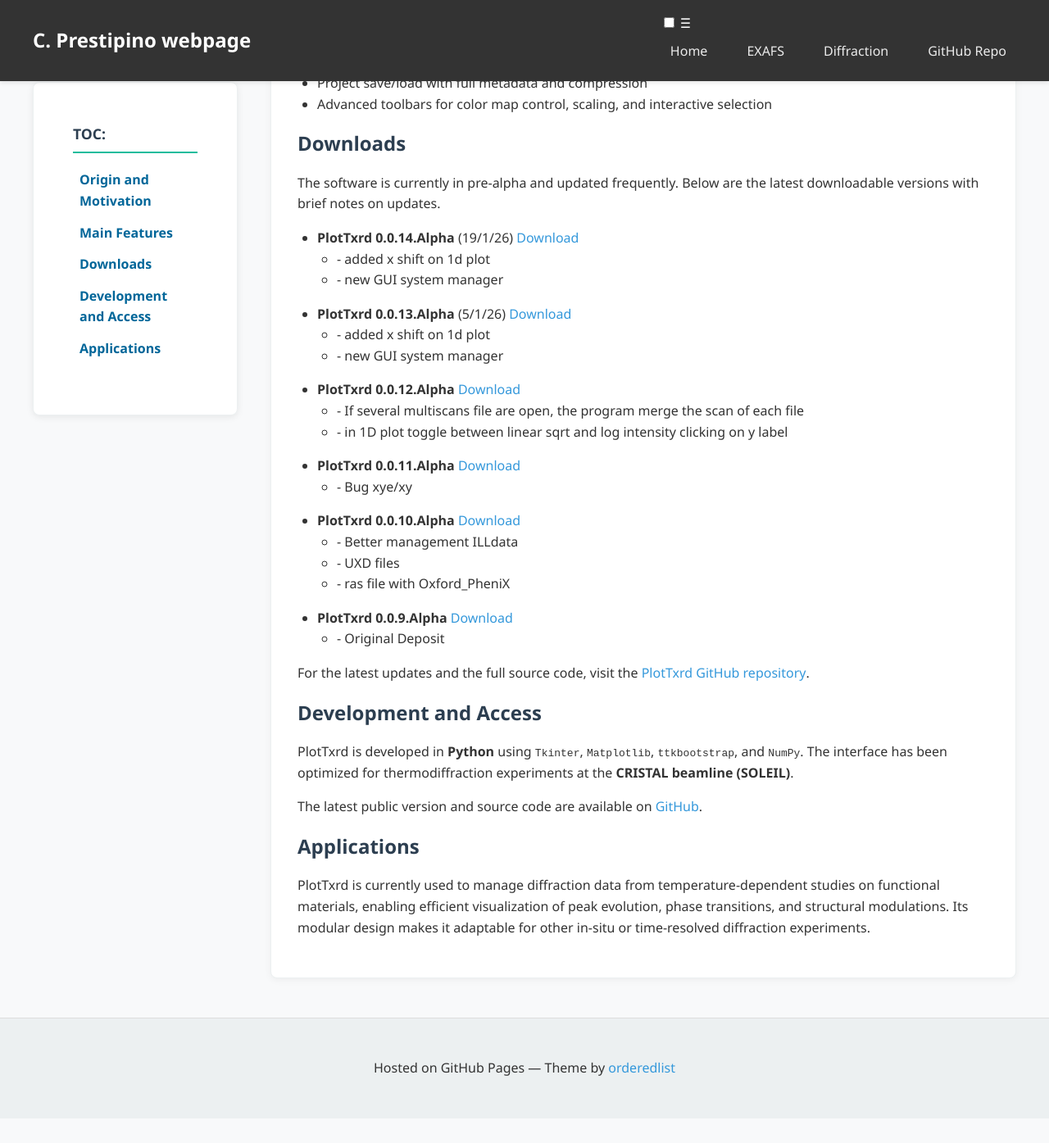
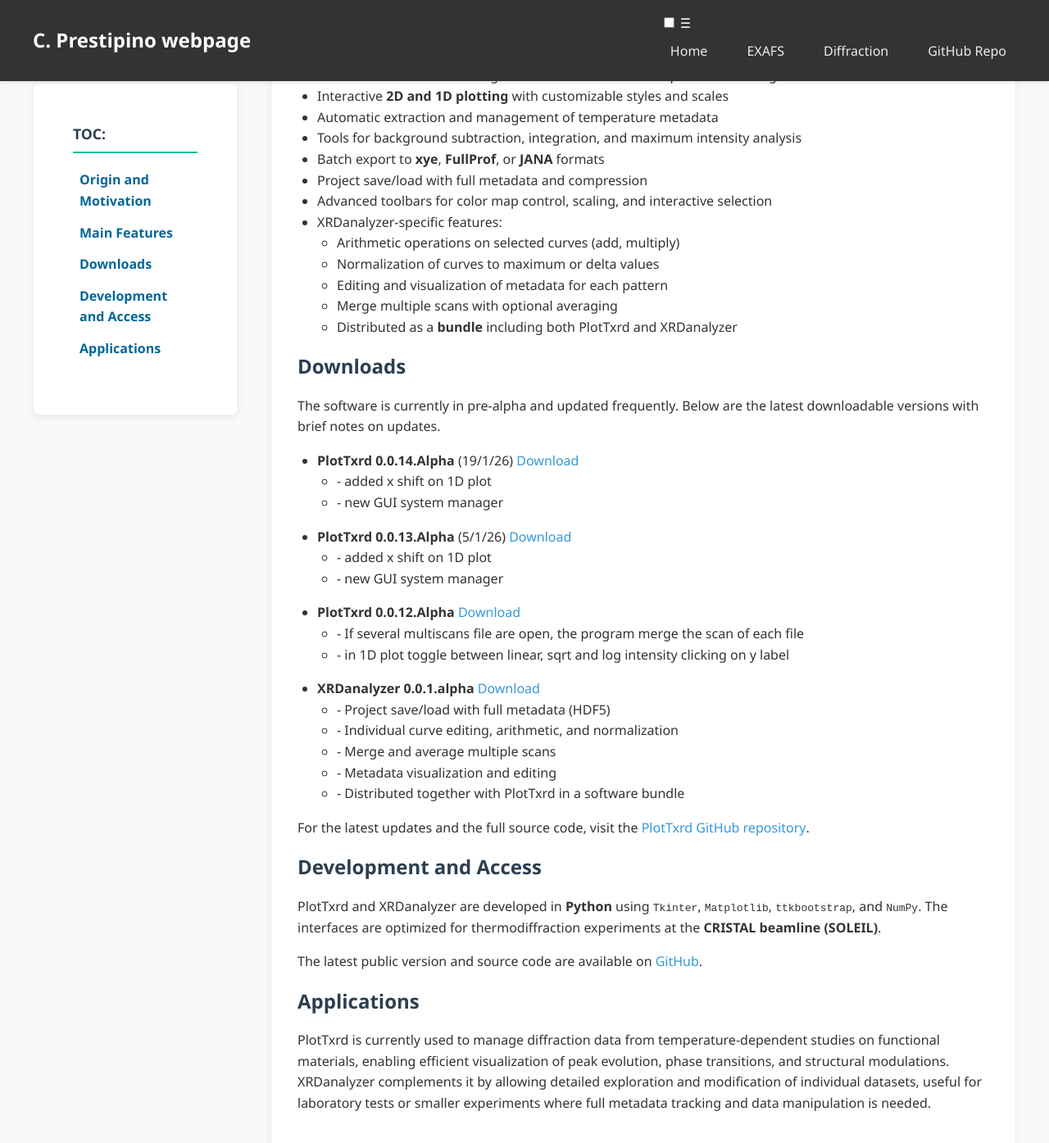
Before and after one commit to Prestipino/Prestipino.github.io, a Jekyll site: the page built from PlotTxrd.html, in a window 1280 px wide and 1400 px high, scrolled down 603 px. Shown: the top 1395 px of the window at 82% size. Built offline with Jekyll 4.4.1, drawn with Linux system fonts in a browser that asks for light colours; before the commit the page ends 1968 px from its top, so only the background shows below that; some of the changed text lies outside the part shown.

Commit message:
XRDPloter added

```diff
--- a/PlotTxrd.html
+++ b/PlotTxrd.html
@@ -4,7 +4,6 @@
 description: "PlotTxrd software page"
 ---
 
-<!-- Remove ALL HTML wrapper tags - keep only your content sections -->
 <h1 id="PlotTxrd"> PlotTxrd</h1>
 <section>
   <h2 id="origin-and-motivation">Origin and Motivation</h2>
@@ -21,6 +20,13 @@
     Since its initial version, I have continued to develop and extend it for
     <strong>laboratory XRD applications</strong> as well as <strong>synchrotron environments</strong>.
   </p>
+  <p>
+    Building on the same routines and visualization logic, I also implemented
+    <strong>XRDanalyzer</strong>, a companion tool intended for smaller datasets but with
+    a <strong>more global attention to metadata and data modification</strong>. XRDanalyzer allows users
+    to explore and manipulate individual patterns, edit experimental metadata, perform arithmetic
+    operations on curves, normalize data, and save projects with full HDF5 metadata support.
+  </p>
 </section>
 
 <section>
@@ -33,6 +39,14 @@
     <li>Batch export to <strong>xye</strong>, <strong>FullProf</strong>, or <strong>JANA</strong> formats</li>
     <li>Project save/load with full metadata and compression</li>
     <li>Advanced toolbars for color map control, scaling, and interactive selection</li>
+    <li>XRDanalyzer-specific features:</li>
+    <ul>
+      <li>Arithmetic operations on selected curves (add, multiply)</li>
+      <li>Normalization of curves to maximum or delta values</li>
+      <li>Editing and visualization of metadata for each pattern</li>
+      <li>Merge multiple scans with optional averaging</li>
+      <li>Distributed as a <strong>bundle</strong> including both PlotTxrd and XRDanalyzer</li>
+    </ul>
   </ul>
 </section>
 
@@ -42,37 +56,29 @@
   <ul>
      <li><strong>PlotTxrd 0.0.14.Alpha</strong> (19/1/26) <a href="https://sdrive.cnrs.fr/s/qxdngrEtgrqCBA6">Download</a>
       <ul>
-        <li>- added x shift on 1d plot</li>
+        <li>- added x shift on 1D plot</li>
         <li>- new GUI system manager</li>
       </ul>
     </li>
     <li><strong>PlotTxrd 0.0.13.Alpha</strong> (5/1/26) <a href="https://sdrive.cnrs.fr/s/BWn8oi3jdGdTtn9">Download</a>
       <ul>
-        <li>- added x shift on 1d plot</li>
+        <li>- added x shift on 1D plot</li>
         <li>- new GUI system manager</li>
       </ul>
     </li>
     <li><strong>PlotTxrd 0.0.12.Alpha</strong> <a href="https://sdrive.cnrs.fr/s/QbNCFApc6pWgCW9">Download</a>
       <ul>
         <li>- If several multiscans file are open, the program merge the scan of each file</li>
-        <li>- in 1D plot toggle between linear sqrt and log intensity clicking on y label</li>
+        <li>- in 1D plot toggle between linear, sqrt and log intensity clicking on y label</li>
       </ul>
     </li>
-    <li><strong>PlotTxrd 0.0.11.Alpha</strong> <a href="https://sdrive.cnrs.fr/s/xrso24caoCMKsFK">Download</a>
+    <li><strong>XRDanalyzer 0.0.1.alpha</strong> <a href="https://sdrive.cnrs.fr/s/your_new_link_here">Download</a>
       <ul>
-        <li>- Bug xye/xy</li>
-      </ul>
-    </li>
-    <li><strong>PlotTxrd 0.0.10.Alpha</strong> <a href="https://sdrive.cnrs.fr/s/BapdytLz27geWCj">Download</a>
-      <ul>
-        <li>- Better management ILLdata</li>
-        <li>- UXD files</li>
-        <li>- ras file with Oxford_PheniX</li>
-      </ul>
-    </li>
-    <li><strong>PlotTxrd 0.0.9.Alpha</strong> <a href="https://sdrive.cnrs.fr/s/J7QcJwRDBg3DJtF">Download</a>
-      <ul>
-        <li>- Original Deposit</li>
+        <li>- Project save/load with full metadata (HDF5)</li>
+        <li>- Individual curve editing, arithmetic, and normalization</li>
+        <li>- Merge and average multiple scans</li>
+        <li>- Metadata visualization and editing</li>
+        <li>- Distributed together with PlotTxrd in a software bundle</li>
       </ul>
     </li>
   </ul>
@@ -85,9 +91,9 @@
 <section>
   <h2 id="development-and-access">Development and Access</h2>
   <p>
-    PlotTxrd is developed in <strong>Python</strong> using
+    PlotTxrd and XRDanalyzer are developed in <strong>Python</strong> using
     <code>Tkinter</code>, <code>Matplotlib</code>, <code>ttkbootstrap</code>,
-    and <code>NumPy</code>. The interface has been optimized for
+    and <code>NumPy</code>. The interfaces are optimized for
     thermodiffraction experiments at the <strong>CRISTAL beamline (SOLEIL)</strong>.
   </p>
   <p>
@@ -101,7 +107,8 @@
   <p>
     PlotTxrd is currently used to manage diffraction data from temperature-dependent studies
     on functional materials, enabling efficient visualization of peak evolution, phase
-    transitions, and structural modulations. Its modular design makes it adaptable for
-    other in-situ or time-resolved diffraction experiments.
+    transitions, and structural modulations. XRDanalyzer complements it by allowing detailed
+    exploration and modification of individual datasets, useful for laboratory tests or
+    smaller experiments where full metadata tracking and data manipulation is needed.
   </p>
 </section>
```
